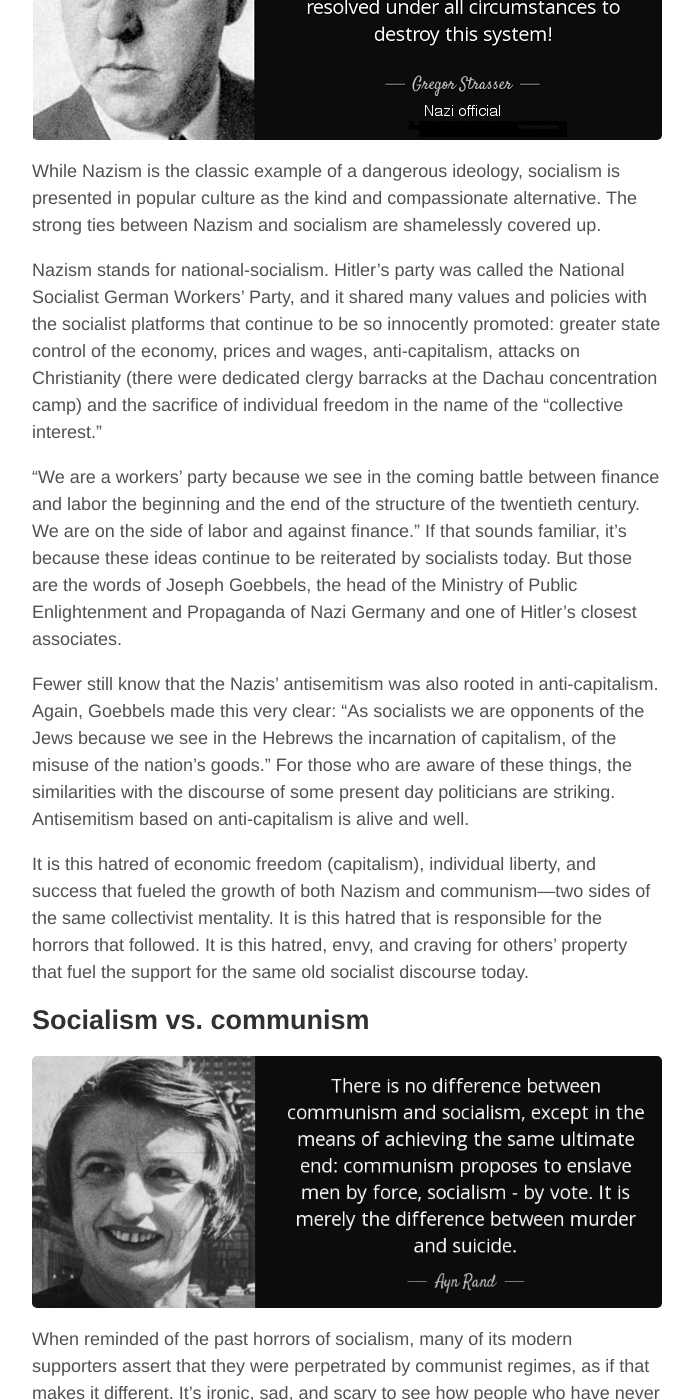
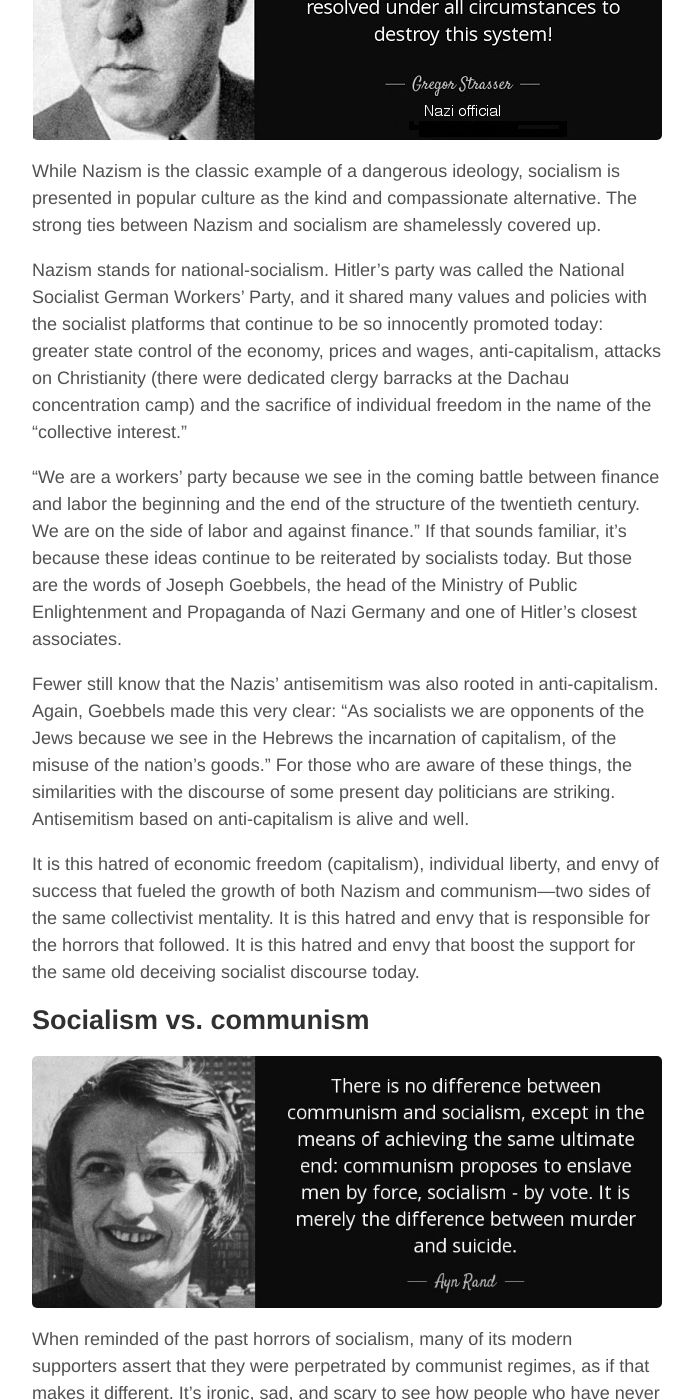
Before and after one commit to aoghina/aoghina.github.io, a Jekyll site: the page built from _posts/2018-10-23-socialism-ruined-my-country.md, in a window 1280 px wide and 1400 px high, scrolled down 5862 px. Shown: the whole window, without its empty margins (293-986 px from the left). Built offline with Jekyll 4.4.1, drawn with Linux system fonts in a browser that asks for light colours; comment, search, counter and statistics services are not loaded.

Commit message:
Soc: small

```diff
--- a/_posts/2018-10-23-socialism-ruined-my-country.md
+++ b/_posts/2018-10-23-socialism-ruined-my-country.md
@@ -77,13 +77,13 @@ In socialism, individual freedom dies, and liberal democracy can never exist exc
 
 While Nazism is the classic example of a dangerous ideology, socialism is presented in popular culture as the kind and compassionate alternative. The strong ties between Nazism and socialism are shamelessly covered up.
 
-Nazism stands for national-socialism. Hitler's party was called the National Socialist German Workers' Party, and it shared many values and policies with the socialist platforms that continue to be so innocently promoted: greater state control of the economy, prices and wages, anti-capitalism, attacks on Christianity (there were dedicated clergy barracks at the Dachau concentration camp) and the sacrifice of individual freedom in the name of the "collective interest."
+Nazism stands for national-socialism. Hitler's party was called the National Socialist German Workers' Party, and it shared many values and policies with the socialist platforms that continue to be so innocently promoted today: greater state control of the economy, prices and wages, anti-capitalism, attacks on Christianity (there were dedicated clergy barracks at the Dachau concentration camp) and the sacrifice of individual freedom in the name of the "collective interest."
 
-"We are a workers’ party because we see in the coming battle between finance and labor the beginning and the end of the structure of the twentieth century. We are on the side of labor and against finance." If that sounds familiar, it's because these ideas continue to be reiterated by socialists today. But those are the words of Joseph Goebbels, the head of the Ministry of Public Enlightenment and Propaganda of Nazi Germany and one of Hitler's closest associates.
+"We are a workers' party because we see in the coming battle between finance and labor the beginning and the end of the structure of the twentieth century. We are on the side of labor and against finance." If that sounds familiar, it's because these ideas continue to be reiterated by socialists today. But those are the words of Joseph Goebbels, the head of the Ministry of Public Enlightenment and Propaganda of Nazi Germany and one of Hitler's closest associates.
 
-Fewer still know that the Nazis' antisemitism was also rooted in anti-capitalism. Again, Goebbels made this very clear: "As socialists we are opponents of the Jews because we see in the Hebrews the incarnation of capitalism, of the misuse of the nation’s goods." For those who are aware of these things, the similarities with the discourse of some present day politicians are striking. Antisemitism based on anti-capitalism is alive and well.
+Fewer still know that the Nazis' antisemitism was also rooted in anti-capitalism. Again, Goebbels made this very clear: "As socialists we are opponents of the Jews because we see in the Hebrews the incarnation of capitalism, of the misuse of the nation's goods." For those who are aware of these things, the similarities with the discourse of some present day politicians are striking. Antisemitism based on anti-capitalism is alive and well.
 
-It is this hatred of economic freedom (capitalism), individual liberty, and success that fueled the growth of both Nazism and communism—two sides of the same collectivist mentality. It is this hatred that is responsible for the horrors that followed. It is this hatred, envy, and craving for others' property that fuel the support for the same old socialist discourse today.
+It is this hatred of economic freedom (capitalism), individual liberty, and envy of success that fueled the growth of both Nazism and communism—two sides of the same collectivist mentality. It is this hatred and envy that is responsible for the horrors that followed. It is this hatred and envy that boost the support for the same old deceiving socialist discourse today.
 
 <a name="communism"></a>
 ## Socialism vs. communism
@@ -193,7 +193,7 @@ Those who genuinely care about the poor and the oppressed should support the thr
 
 Economic liberalization policies in China, India, the Eastern Bloc and other places are responsible for the spectacular 80% decrease in extreme poverty around the world in the past few decades. It is the biggest gain in living standards in history, and it was achieved by simply lessening the state grip on the economy, leaving entrepreneurs motivated by success to flourish and generate wealth. That's the real progress.
 
-Who knows how many lives could have been saved, how much suffering could have been prevented if all those countries hadn’t implemented socialism in the first place?
+Who knows how many lives could have been saved, how much suffering could have been prevented if all those countries hadn't implemented socialism in the first place?
 
 The rule of law, which provides predictability and balance (as opposed to ruling based solely on the whim of those in power), together with economic freedom, do wonders for reducing poverty. Other individual rights give us the dignity to make choices and express ideas without fear of persecution. But freedom and the naturally unequal prosperity it generates make it essential to adhere to a moral system that promotes personal responsibility, love and kindness while condemning violence, theft, abuse, and waste.
 
```
